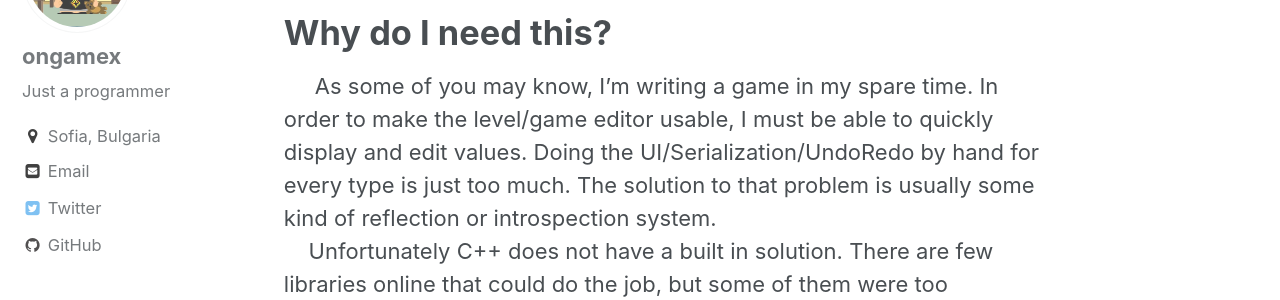
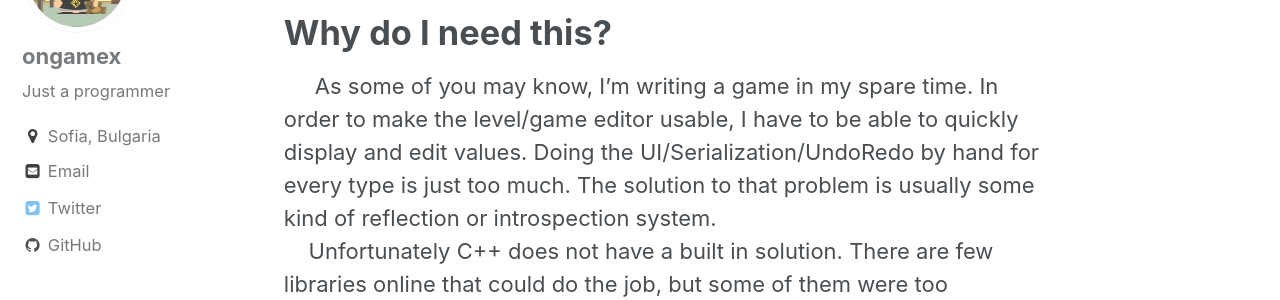
Before and after one commit to ongamex/ongamex.github.io, a Jekyll site: the page built from _posts/2017-29-09-cpp.reflections.md, in a window 1280 px wide and 900 px high. Shown: the part 222-522 px from the top of the window. Built offline with Jekyll 4.4.1, drawn with Linux system fonts in a browser that asks for light colours; comment, search, counter and statistics services are not loaded; some of the changed text lies outside the part shown.

Commit message:
- fixing a few more typos

```diff
--- a/_posts/2017-29-09-cpp.reflections.md
+++ b/_posts/2017-29-09-cpp.reflections.md
@@ -9,7 +9,7 @@ excerpt: "A way to implement reflections in C++!"
 # Why do I need this?
 
 &nbsp;&nbsp;&nbsp;&nbsp; As some of you may know, I'm writing a game in my spare time.
-In order to make the level/game editor usable, I must be able to quickly display and edit values.
+In order to make the level/game editor usable, I have to be able to quickly display and edit values.
 Doing the UI/Serialization/UndoRedo by hand for every type is just too much.
 The solution to that problem is usually some kind of reflection or introspection system.
 &nbsp;&nbsp;&nbsp;&nbsp;Unfortunately C++ does not have
```
Also changed, not shown: other parts of _posts/2017-29-09-cpp.reflections.md (+1 -1 lines).
